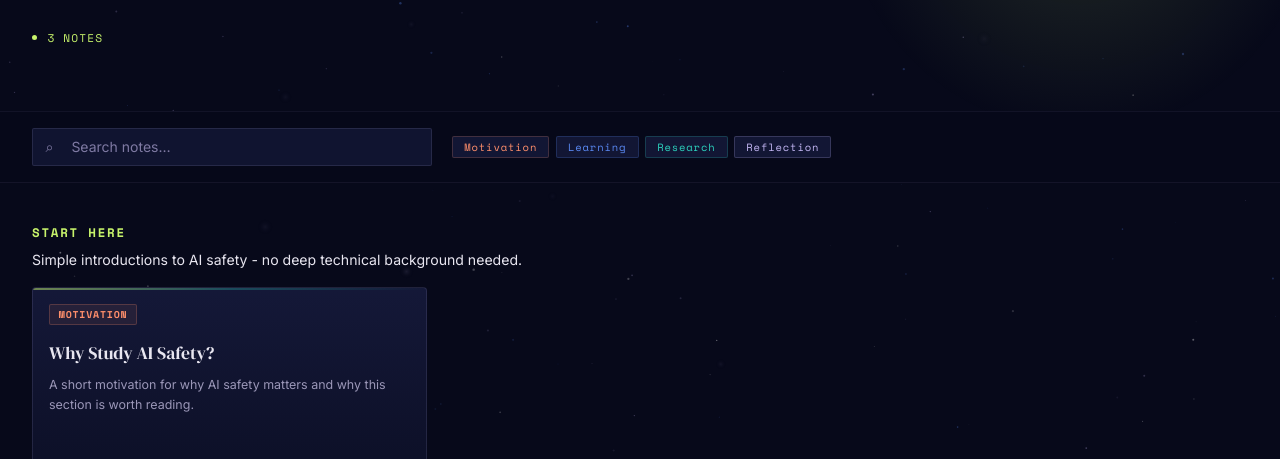
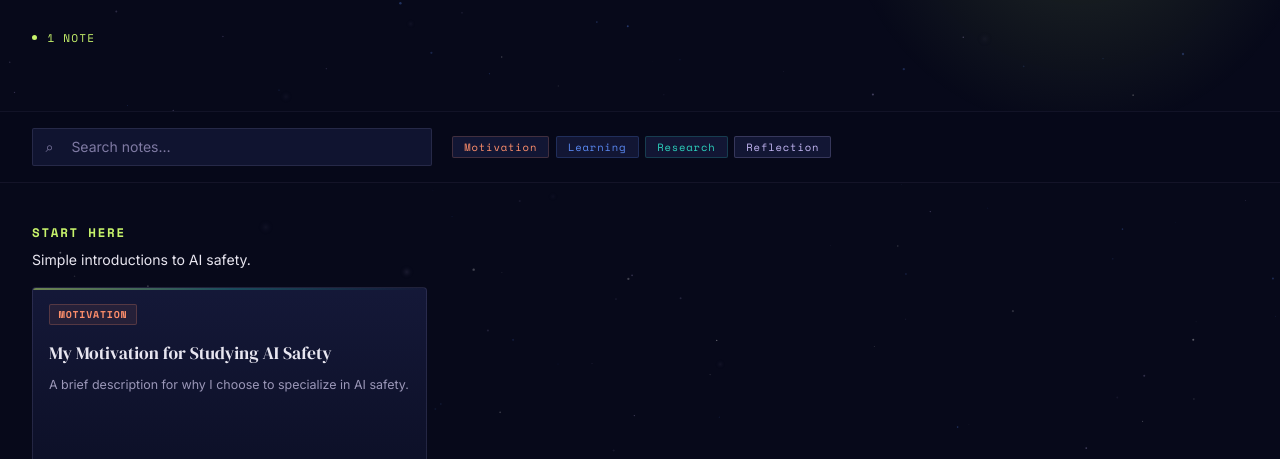
Before and after one commit to shelvia-w/AI-Safety-Corner, a website: page personal-notes/index.html in a window 1280 px wide. Shown: the part 341-800 px from the top of the page. Drawn offline with nearby package versions, Linux system fonts and the light colour scheme.

Commit message:
update personal notes

```diff
--- a/evaluation/eval-index.js
+++ b/evaluation/eval-index.js
@@ -150,7 +150,8 @@
 
   // Filtering
   function getFilteredEntries() {
-    let entries = [...EVAL_ENTRIES];
+    // Keep the section available for navigation while its content is being prepared.
+    let entries = [];
 
     if (state.search) {
       const query = state.search;
--- a/failure-cases/failures-index.js
+++ b/failure-cases/failures-index.js
@@ -95,7 +95,8 @@
   }
 
   function getFilteredCases() {
-    let cases = [...FAILURE_CASES];
+    // Keep the section available for navigation while its content is being prepared.
+    let cases = [];
 
     if (state.search) {
       const query = state.search;
--- a/glossary/glossary-index.js
+++ b/glossary/glossary-index.js
@@ -115,7 +115,8 @@
   }
 
   function getFilteredTerms() {
-    let terms = [...GLOSSARY_TERMS];
+    // Keep the section available for navigation while its content is being prepared.
+    let terms = [];
 
     if (state.search) {
       const query = state.search;
--- a/nav.js
+++ b/nav.js
@@ -109,7 +109,7 @@
             <p class="drawer-text">
               AI Safety Corner started as a personal project to dive deeper into AI safety research.
               Along the way, I thought, why not share some of what I'm learning too?
-              It isn't affiliated with any lab or research institution — just one person's attempt
+              It isn't affiliated with any lab or research institution, just one person's attempt
               to curate, explain, and explore a field that matters deeply to our future.
             </p>
           </div>
--- a/personal-notes/notes-data-foundations.js
+++ b/personal-notes/notes-data-foundations.js
@@ -23,18 +23,20 @@ var CORE_READINGS_FOUNDATIONS = [
     ],
     "references": [
       {
-        "title": "Concrete Problems in AI Safety",
+        "title": "Yoshua Bengio on AI Safety",
         "authors": [
-          "Dario Amodei",
-          "Chris Olah",
-          "Jacob Steinhardt",
-          "Paul Christiano",
-          "John Schulman",
-          "Dan Mané"
+          "Yoshua Bengio"
         ],
-        "year": 2016,
-        "source": "https://arxiv.org/abs/1606.06565",
-        "note": "A clear starting point for framing AI safety as concrete technical problems."
+        "source": "https://www.youtube.com/watch?v=luJxOyryJ0o",
+        "note": "A talk on the importance of understanding and addressing AI safety as systems become more capable."
+      },
+      {
+        "title": "Pause Giant AI Experiments",
+        "authors": [
+          "Future of Life Institute"
+        ],
+        "source": "https://futureoflife.org/open-letter/pause-giant-ai-experiments/",
+        "note": "An open letter calling for a pause on giant AI experiments while safety protocols are developed."
       },
       {
         "title": "Scalable Agent Alignment via Reward Modeling",
--- a/personal-notes/notes-data-start-here.js
+++ b/personal-notes/notes-data-start-here.js
@@ -3,41 +3,52 @@
 
 var CORE_READINGS_START_HERE = [
   {
-    "slug": "why-study-ai-safety",
-    "title": "Why Study AI Safety?",
+    "slug": "my-motivation-for-studying-ai-safety",
+    "title": "My Motivation for Studying AI Safety",
     "group": "start-here",
-    "summary": "A short motivation for why AI safety matters and why this section is worth reading.",
+    "summary": "A brief description for why I choose to specialize in AI safety.",
     "notes": [
       {
-        "heading": "Why this matters",
-        "body": "As AI systems become more capable, failures can scale from annoying mistakes to serious real-world harms."
+        "heading": "What drew me to AI safety?",
+        "body": "I am someone who enjoys working at the frontier of research. Back in the 2010s, when the Higgs boson was discovered, I wanted to pursue particle physics, which led me to study physics as an undergraduate. I have always thought of myself as a scientist, I want to understand the world better.\n\n By the time I completed my bachelor's degree, AI was starting to become increasingly popular. I knew very little about it then, so I decided to begin my research journey in AI by pursuing a PhD. My research mainly focused on understanding the inner workings of black-box models. I was curious about how they are able to generalize so well (mainly in the computer vision field).\n\n However, as AI models became more capable, I also became increasingly concerned about their risks. It seemed that those around me were more interested in making the models smarter, while not enough attention was being paid to making them safe. Deep down, I know that I care more about the people who will eventually use and be affected by them.\n\n When I was a child, I wanted to become an inventor and create something that could help people at very little cost (inspired by Doraemon). I think that same motivation is why I cannot turn a blind eye to the risks of AI. Helping to ensure that these powerful AI models benefit humanity rather than causing catastrophic or even existential harm gives me a strong sense of purpose and fulfilment."
       },
       {
-        "heading": "Core intuition",
-        "body": "Safety is not just about making models smarter. It is about making sure their behavior stays reliable, controllable, and aligned with human intent."
-      }
+        "heading": "When did I seriously consider pursuing AI safety?",
+        "body": "I started seriously considering AI safety after attending a talk by Yoshua Bengio in 2025. He came to NUS to speak about the risks associated with AI. I already knew that he was a strong advocate for AI safety, but hearing him speak in person is what truly enlightened me. \n\n He said that he wanted to help ensure a safe world for his children and grandchildren. He had even tried to persuade frontier AI companies to slow down their capabilities research. However, AI development has become a race, and the goal has shifted to being the first to achieve AGI. Wanting to become the best is understandable, it is something that has often been ingrained in us since childhood. But Prof. Bengio pointed out that we need more people working on AI safety because these companies are unlikely to slow down (smarter models = more profits).\n\n After completing my PhD, I had the opportunity to work as a postdoc at my undergraduate alma mater. Around the same time, I started this website to document my self-learning journey in AI safety. I hope to gradually build genuine expertise in this area. I hope that eventually I'll be able to join an AI safety research team and contribute in a meaningful way."
+      },
+      {
+        "heading": "What problem in AI safety feels personally meaningful to me?",
+        "body": "The first problem that deeply intrigues me is model misalignment. In 2025, I read a paper on emergent misalignment, and I became seriously concerned about the issue. I started thinking about how normal it will become for young children to use AI models from an early age, often trusting their advice without yet having the maturity to distinguish what is right from what is wrong.\n\n I want to help ensure that these risks are properly addressed. I want to understand what causes this misalignment and whether it can be prevented at a deeper level, rather than relying only on external guardrails. As models become more capable, they may also become better at bypassing external guardrails. That is why I am especially interested in addressing misalignment from within the model itself.\n\n I think of it like raising a child. If we only give a child a long list of strict rules, we cannot possibly anticipate every situation in which the child might misbehave. A clever and harmful friend may eventually find a way to influence the child or help them work around those rules. External restrictions alone may not be enough. A more robust approach is to help the child understand what is right and wrong, and why harmful behaviour should be avoided. This will likely be the first AI safety problem that I explore in depth."
+      },
     ],
     "references": [
       {
-        "title": "Concrete Problems in AI Safety",
+        "title": "Yoshua Bengio on AI Safety",
         "authors": [
-          "Dario Amodei",
-          "Chris Olah",
-          "Jacob Steinhardt",
-          "Paul Christiano",
-          "John Schulman",
-          "Dan Mané"
+          "Yoshua Bengio"
         ],
-        "year": 2016,
-        "source": "https://arxiv.org/abs/1606.06565",
-        "note": "Good starting point for framing AI safety as practical engineering problems."
+        "source": "https://www.youtube.com/watch?v=luJxOyryJ0o",
+        "note": "A talk on the importance of understanding and addressing AI safety as systems become more capable."
+      },
+      {
+        "title": "Pause Giant AI Experiments",
+        "authors": ["Future of Life Institute"],
+        "source": "https://futureoflife.org/open-letter/pause-giant-ai-experiments/",
+        "note": "An open letter calling for a pause on giant AI experiments while safety protocols are developed."
+      },
+      {
+        "title": "Emergent Misalignment: Narrow Finetuning Can Produce Broadly Misaligned LLMs",
+        "authors": ["Betley et al."],
+        "year": 2025,
+        "source": "https://arxiv.org/pdf/2502.17424",
+        "note": "Shows that narrowly fine-tuning a language model on insecure code can lead to broadly misaligned behavior across unrelated tasks."
       }
     ],
     "author": "Shelvia Wongso",
     "contentType": "motivation",
     "featured": true,
     "status": "published",
-    "date": "2026-04-01",
-    "updated": "2026-04-01"
+    "date": "2026-07-31",
+    "updated": "2026-07-31"
   },
 ];
--- a/personal-notes/notes-index.js
+++ b/personal-notes/notes-index.js
@@ -15,17 +15,7 @@
     {
       id: 'start-here',
       title: 'Start Here',
-      desc: 'Simple introductions to AI safety - no deep technical background needed.',
-    },
-    {
-      id: 'foundations',
-      title: 'Build Your Foundations',
-      desc: 'Core concepts and skills every AI safety researcher should know.',
-    },
-    {
-      id: 'deeper',
-      title: 'Go Deeper',
-      desc: 'More technical or nuanced pieces for readers ready to move beyond the basics.',
+      desc: 'Simple introductions to AI safety.',
     },
   ];
 
@@ -66,15 +56,29 @@
   function init() {
     if (typeof CORE_READINGS === 'undefined' || !Array.isArray(CORE_READINGS)) return;
 
+    updateAvailableTypePills();
     updateTotalCount();
     bindEvents();
     render();
   }
 
+  function updateAvailableTypePills() {
+    const availableTypes = new Set(
+      CORE_READINGS
+        .filter(reading => reading.group === 'start-here')
+        .map(reading => reading.contentType)
+        .filter(Boolean)
+    );
+
+    typePills.forEach(pill => {
+      pill.hidden = !availableTypes.has(pill.dataset.type);
+    });
+  }
+
   function updateTotalCount() {
     if (!totalCountEl) return;
 
-    const total = CORE_READINGS.length;
+    const total = CORE_READINGS.filter(reading => reading.group === 'start-here').length;
     totalCountEl.textContent = formatCount(total, 'note');
   }
 
@@ -153,6 +157,7 @@
 
   function getFilteredReadings() {
     return CORE_READINGS.filter(reading => {
+      if (reading.group !== 'start-here') return false;
       return matchesSearch(reading) && matchesType(reading);
     });
   }
--- a/research-highlights/highlights-index.js
+++ b/research-highlights/highlights-index.js
@@ -125,7 +125,8 @@
 
   /* ─── Filter logic ───────────────────────────────────────── */
   function getFiltered() {
-    let papers = getSortedPaperHighlights();
+    // Keep the section available for navigation while its content is being prepared.
+    let papers = [];
 
     if (state.search) {
       const q = state.search;
--- a/system-cards/cards-index.js
+++ b/system-cards/cards-index.js
@@ -134,7 +134,8 @@
 
   /* ─── Filter logic ───────────────────────────────────────── */
   function getFilteredCards() {
-    let cards = [...SYSTEM_CARDS];
+    // Keep the section available for navigation while its content is being prepared.
+    let cards = [];
 
     /* Search */
     if (state.search) {
```
Also changed, not shown: _content/personal-notes/foundations/2026-04-01-foundational-ai-safety-papers.json (+10 -5 lines), _content/personal-notes/start-here/2026-04-01-why-study-ai-safety.json (+4 -5 lines), index.html (+1 -1 lines).
